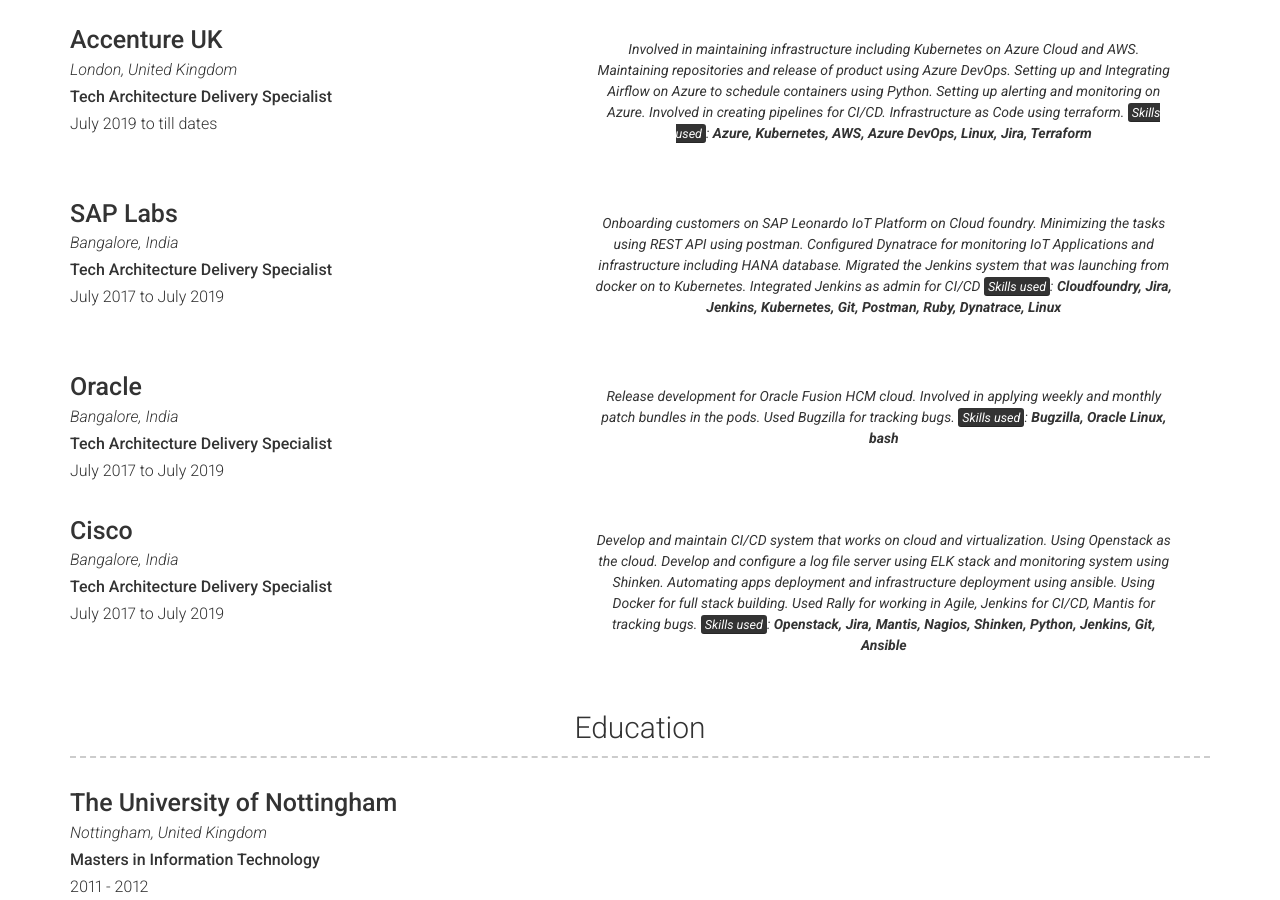
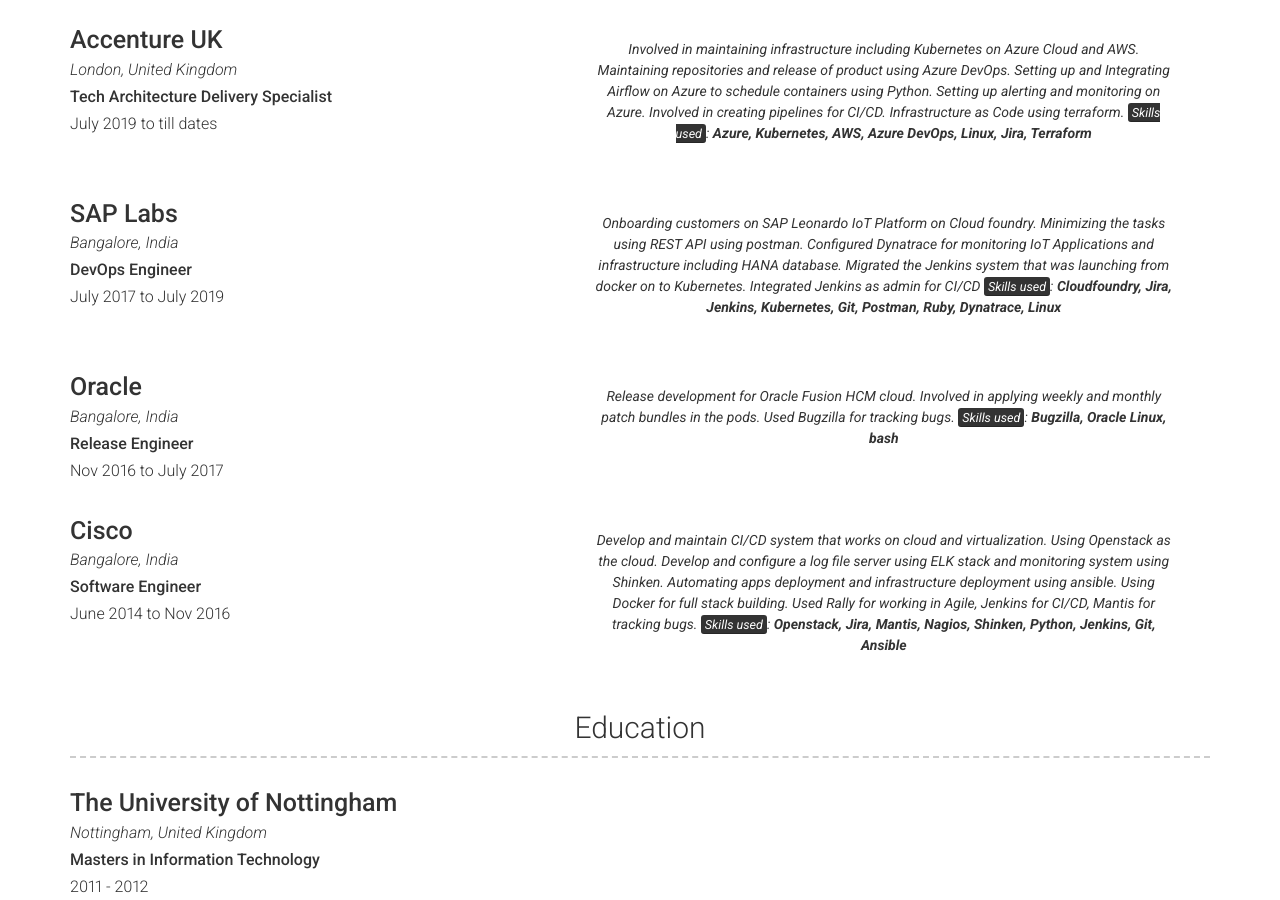
Before and after one commit to shreekant/cv, a Jekyll site: the page built from index.md, in a window 1280 px wide and 900 px high, scrolled down 613 px. Built offline with Jekyll 4.4.1, drawn with Linux system fonts in a browser that asks for light colours; nearby versions of some CDN libraries.

Commit message:
update experience

```diff
--- a/_data/experience.yml
+++ b/_data/experience.yml
@@ -16,7 +16,7 @@
 
 - layout: left
   company: SAP Labs
-  job_title: Tech Architecture Delivery Specialist
+  job_title: DevOps Engineer
   dates: July 2017 to July 2019
   location: Bangalore, India
   description: | # this will include new lines to allow paragraphs
@@ -29,8 +29,8 @@
 
 - layout: left
   company: Oracle
-  job_title: Tech Architecture Delivery Specialist
-  dates: July 2017 to July 2019
+  job_title: Release Engineer
+  dates: Nov 2016 to July 2017
   location: Bangalore, India
   description: | # this will include new lines to allow paragraphs
     Release development for Oracle Fusion HCM cloud.
@@ -40,8 +40,8 @@
 
 - layout: left
   company: Cisco
-  job_title: Tech Architecture Delivery Specialist
-  dates: July 2017 to July 2019
+  job_title: Software Engineer
+  dates: June 2014 to Nov 2016
   location: Bangalore, India
   description: | # this will include new lines to allow paragraphs
     Develop and maintain CI/CD system that works on cloud and virtualization.
```
